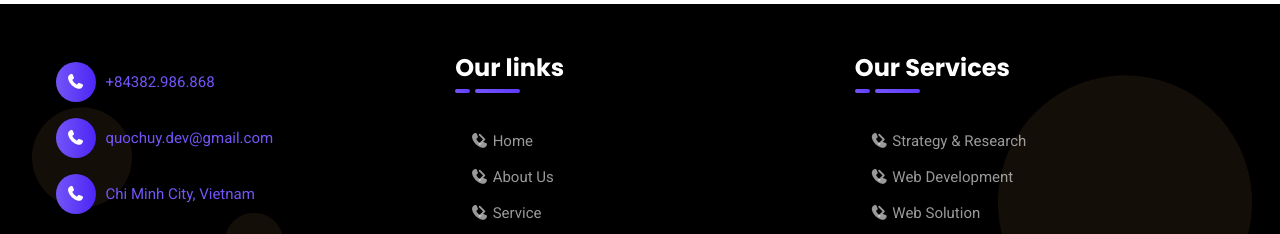
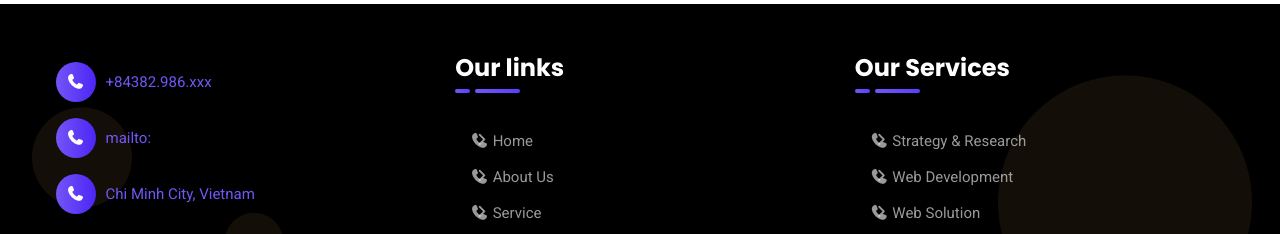
Before and after one commit to quochuydev/product-development, a plain HTML site: page index.html in a window 1280 px wide. Shown: the part 1242-1476 px from the top of the page. Drawn offline with nearby package versions, Linux system fonts and the light colour scheme.

Commit message:
Update index.html

```diff
--- a/index.html
+++ b/index.html
@@ -147,12 +147,12 @@
               <ul>
                 <li>
                   <i class="fa fa-phone gradient"></i>
-                  <a href="tel:+84382986868">+84382.986.868</a>
+                  <a href="tel:+84382986xxx">+84382.986.xxx</a>
                 </li>
                 <li>
                   <i class="fa fa-phone gradient"></i>
-                  <a href="mailto:quochuy.dev@gmail.com"
-                    >quochuy.dev@gmail.com</a
+                  <a href="mailto:"
+                    >mailto:</a
                   >
                 </li>
                 <li>
```
